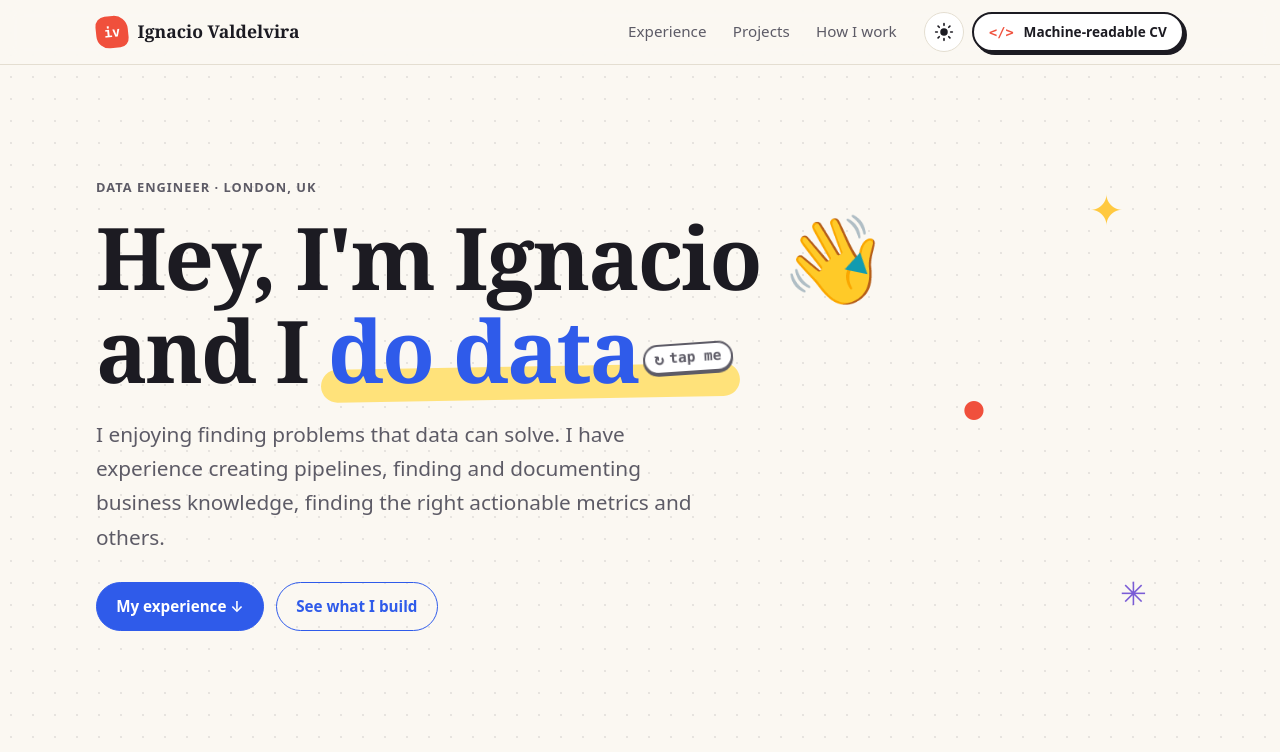
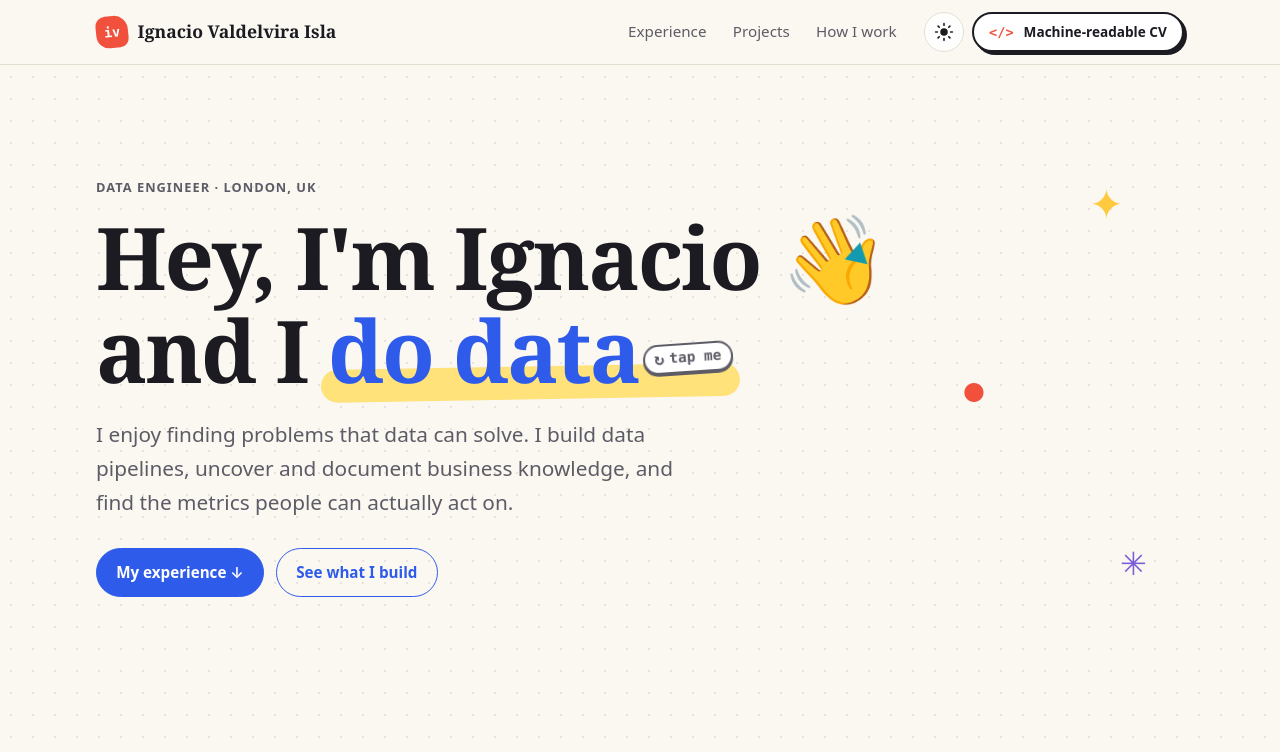
Before and after one commit to ignaciovi/ignaciovi.github.io, an Astro site: page / in a window 1280 px wide. Shown: the top 752 px of the page. Built offline with nearby package versions, Linux system fonts and the light colour scheme; Astro itself is replaced by a stand-in of ours.

Commit message:
Use full name, tidy hero intro and How I work intro
Co-Authored-By: Claude Opus 5.5 <noreply@anthropic.com>

```diff
--- a/src/pages/index.astro
+++ b/src/pages/index.astro
@@ -18,7 +18,7 @@ const statusClass = { Live: 'live', Building: 'building', Idea: 'idea' } as cons
 		<p class="eyebrow">Data engineer · {SITE.location}</p>
 		<HeroTitle />
 		<p class="lede">
-			I enjoying finding problems that data can solve. I have experience creating pipelines, finding and documenting business knowledge, finding the right actionable metrics and others.
+			I enjoy finding problems that data can solve. I build data pipelines, uncover and document business knowledge, and find the metrics people can actually act on.
 		</p>
 		<div class="ctas">
 			<a class="btn btn-primary" href="#experience">My experience ↓</a>
@@ -76,7 +76,7 @@ const statusClass = { Live: 'live', Building: 'building', Idea: 'idea' } as cons
 	<section class="section container" id="values">
 		<SectionHeading index="03" kicker="Notes I keep coming back to" title="How I work" accent="green" />
 		<p class="intro muted">
-			A pile of notes from my notebook: how I work, what I enjoy, and a few quotes I've picked up along the way. One at a time, in a random order.
+			A pile of notes from my notebook: how I work, what I enjoy, and a few quotes I've been collecting.
 		</p>
 		<NotesBin />
 	</section>
--- a/src/site.ts
+++ b/src/site.ts
@@ -2,7 +2,7 @@
 // TODO: replace placeholder values (marked TODO) before launch.
 export const SITE = {
 	url: 'https://ignaciovi.github.io',
-	name: 'Ignacio Valdelvira',
+	name: 'Ignacio Valdelvira Isla',
 	role: 'Data Engineer',
 	location: 'London, UK',
 	description:
```
